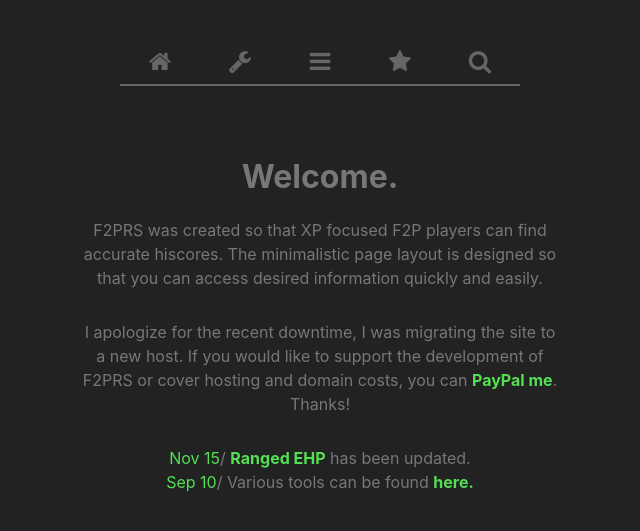
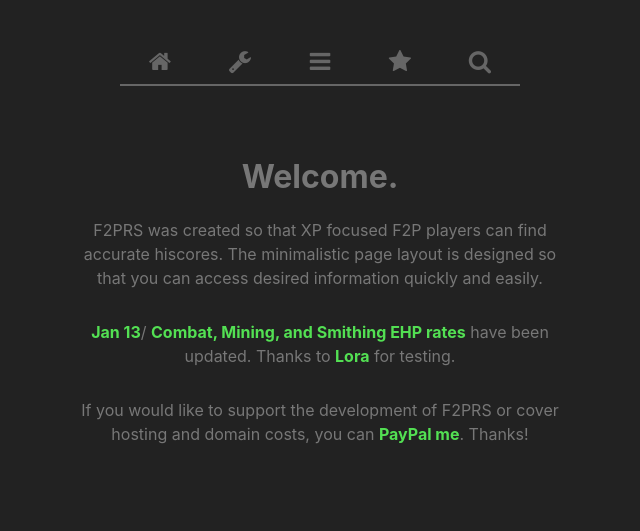
Before and after one commit to Persiflage/F2PRS, a PHP site: page / in a window 1280 px wide. Shown: the top 531 px of the page, without its empty margins (320-960 px from the left). Run offline with PHP 8.4, Linux system fonts and the light colour scheme.

Commit message:
update homepage, add notes about ehp rates to rates page

```diff
--- a/index.php
+++ b/index.php
@@ -12,14 +12,11 @@
 		<h1 style="display: inline-block">Welcome.</h1><p style="width: 480px; margin: 0 auto; line-height: 24px;"> F2PRS was created so that XP focused F2P players can find accurate hiscores. The minimalistic page layout is designed so that you can access desired information quickly and easily.</p>
 
 		<p style="width: 480px; margin: 30px auto; line-height: 24px;">
-					I apologize for the recent downtime, I was migrating the site to a new host. If you would like to support the development of F2PRS or cover hosting and domain costs, you can <a class="gain" href="https://paypal.me/pxco">PayPal me</a>. Thanks!
+			<span class="gain">Jan 13</span>/ <a class="gain" href="tools/rates/">Combat, Mining, and Smithing EHP rates</a> have been updated. Thanks to <a class="gain" href="track.php?player=Lora">Lora</a> for testing.
+			<br>
 		</p>
 
-		<p style="width: 480px; margin: 30px auto; line-height: 24px;">
-
-			<span style="color: #53E053">Nov 15</span>/ <a class="gain" href="tools/rates/">Ranged EHP</a> has been updated.
-			<br>
-			<span style="color: #53E053">Sep 10</span>/ Various tools can be found <a class="gain" href="tools/">here.</a>
+		<p style="width: 480px; margin: 30px auto; line-height: 24px;">If you would like to support the development of F2PRS or cover hosting and domain costs, you can <a class="gain" href="https://paypal.me/pxco">PayPal me</a>. Thanks!
 		</p>
 	</body>
 </html>
--- a/tools/rates/index.php
+++ b/tools/rates/index.php
@@ -30,6 +30,8 @@
               <hr />
 
               <p class="content">This page shows the EHP rates used by F2PRS to calculate EHP and Skiller EHP. The format is <code>threshold:rate</code> where <code>rate</code> is the xp/h used at a skill experience of <code>threshold</code>. An extremely high rate value (ex: <code>166,636:199,833,365</code> for Magic) indicates the skill is 0 time from that point onwards, and is given a 1 hour buffer to achieve 200m.</p>
+
+              <p class="content">Skilling outfits (like the Shark and Ethereal outfits), repeatable activites (like Daily Challenges and the Giant Oyster), and Bonus Experience Weekends are not included in any rates.</p>
 
               <?php
 
```
